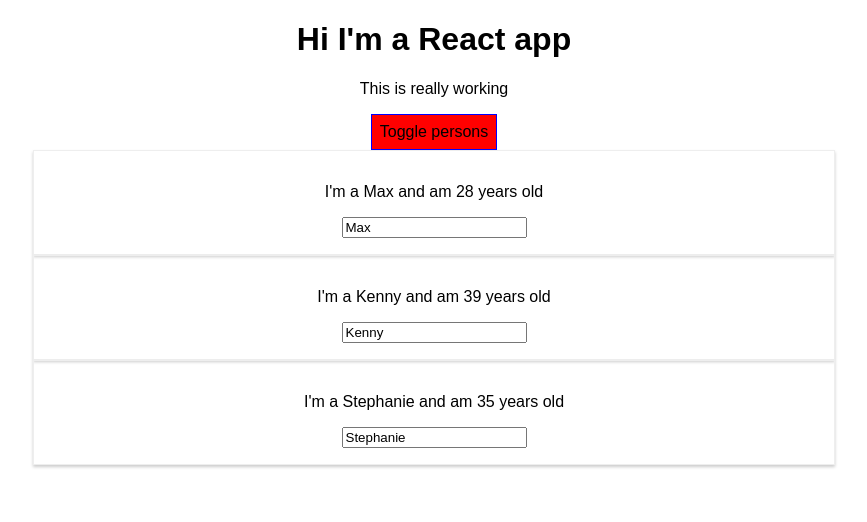
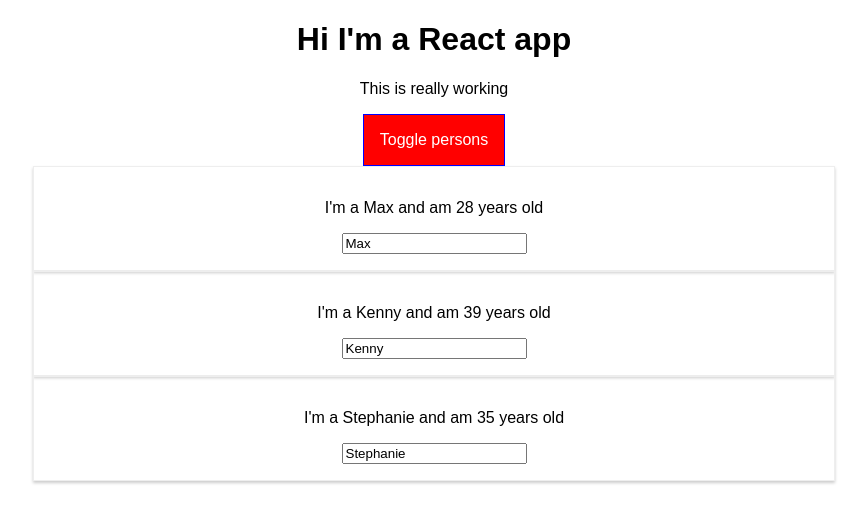
Before and after one commit to kennydrobnack/react-course, a React app: page / in a window 1280 px wide. Shown: the top 522 px of the page, without its empty margins (206-1073 px from the left). Built offline with nearby package versions, Linux system fonts and the light colour scheme.

Commit message:
Updated to actually use CSS modules in App and Person

```diff
--- a/src/App.css
+++ b/src/App.css
@@ -22,6 +22,30 @@
   font-weight: bold;
 }
 
+.App button {
+  border: 1px solid blue;
+  padding: 16px;
+  background-color: green;
+  font: inherit;
+  color: white;
+}
+
+.App button:hover {
+  background-color: lightgreen;
+  color: black;
+  cursor: pointer;
+}
+
+.App button.Red {
+  background-color: red;
+}
+
+.App button.Red:hover {
+  background-color: salmon;
+  color: black;
+  cursor: pointer;
+}
+
 .App-title {
   font-size: 1.5em;
 }
--- a/src/App.js
+++ b/src/App.js
@@ -49,16 +49,9 @@ class App extends Component {
   }
 
   render() {
-    const style = {
-      backgroundColor: 'green',
-      font: 'inherit',
-      border: '1px solid blue',
-      padding: '8px',
-      cursor: 'pointer'
-    }
+    let persons = null
+    let btnClass = ''
 
-
-    let persons = null
     if (this.state.showPersons) {
       persons = (
         <div>
@@ -71,7 +64,7 @@ class App extends Component {
             })}
         </div>
       )
-      style.backgroundColor = 'red'
+      btnClass = classes.Red
     }
 
     const assignedClasses = []
@@ -88,7 +81,7 @@ class App extends Component {
           <p className={assignedClasses.join(' ')}>This is really working</p>
 
           <button
-            style={style}
+            className={btnClass}
             onClick={() => this.togglePersonsHandler()}>Toggle persons</button>
           { this.state.showPersons ? persons : null }
         </div>
```
